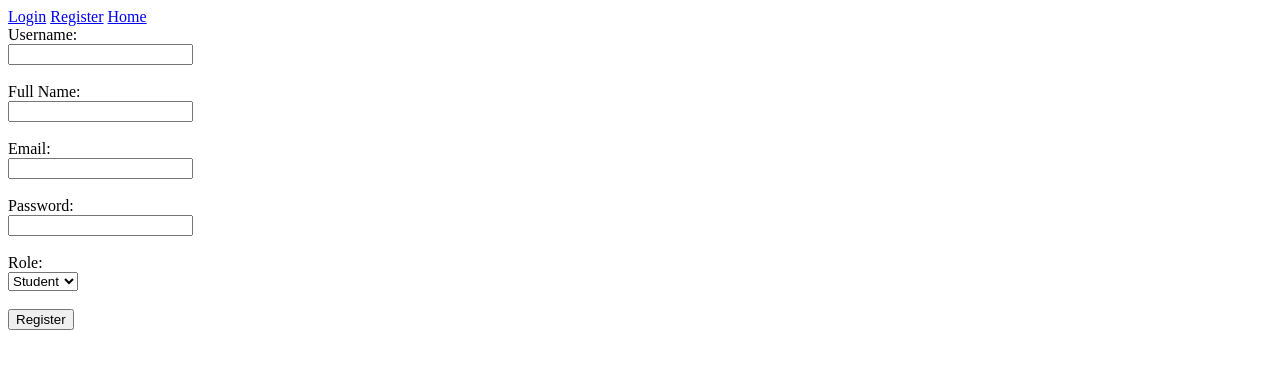
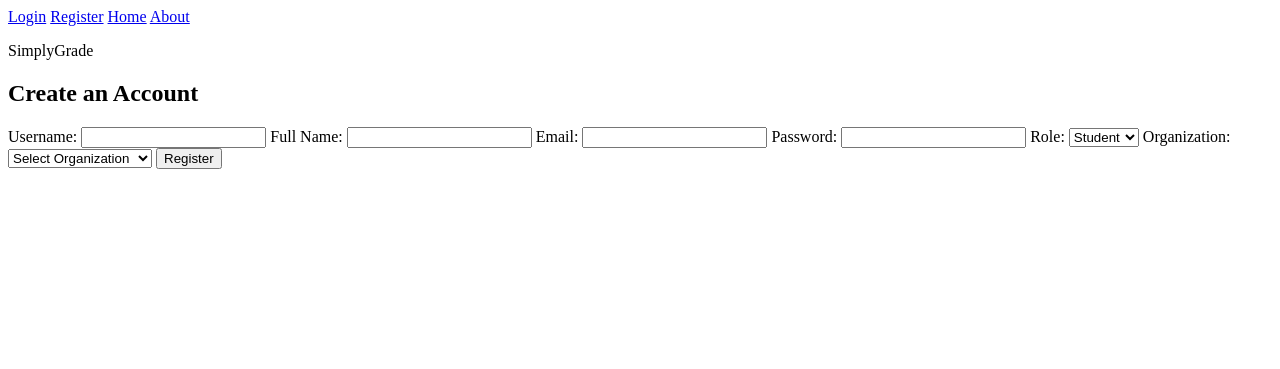
Before and after one commit to ArtemusHayden/CSCI4560_GradeBookProject, a PHP site: page /register.php in a window 1280 px wide. Shown: the top 369 px of the page. Run offline with PHP 8.4, Linux system fonts and the light colour scheme; tables that the repository leaves empty or names only in its code hold one stand-in row (values such as "Sample post").

Commit message:
Update register.php

```diff
--- a/register.php
+++ b/register.php
@@ -1,6 +1,9 @@
 <?php
     include "connect.php"; //call connection to database
     mysqli_report(MYSQLI_REPORT_OFF); //stops throwing exceptions
+
+    $orgResult = $conn->query("SELECT organization_id, organization_name FROM organizations ORDER BY organization_name ASC");
+    $message = '';
 
     if ($_SERVER["REQUEST_METHOD"] == "POST") {
         $username = trim($_POST["username"]); //retrieve user inputs from form
@@ -19,14 +22,14 @@
         $stmt->bind_param("ssssi", $username, $fullName, $email, $password, $isTeacher); // ----> SHOULD ACTUALLY PASS IN $hashPassword
 
         if ($stmt->execute()) {
-            echo "<p style='color: green;'>Registration successful!</p>";
+            $message = "Registration successful!";
         } else {
             if ($conn->errno === 1062) { //error code for duplicate entries
                 if (strpos($conn->error, 'username') !== false) { //error message for duplicate username
-                    echo "That username is already taken!";
+                     $message = "That username is already taken!";
                 }
                 if (strpos($conn->error, 'email') !== false) { //error message for duplicate email
-                    echo "That email is already registered!";
+                     $message = "That email is already registered!";
                 }
             }
         }
@@ -44,31 +47,59 @@
     <link rel="stylesheet" href="style.css">
 </head>
 <body>
-    <div class="navigation"> <!-- defaul nav bar -->
-        <a href="login.php">Login</a>
-        <a href="register.php">Register</a>
-        <a href="home.php">Home</a>
+    <div class="navigation">
+        <div class="nav-left">
+            <a href="login.php">Login</a>
+            <a href="register.php">Register</a>
+            <a href="home.php">Home</a>
+            <a href="about.php">About</a>
+        </div>
+        <div class="nav-right">
+            <p>SimplyGrade</p>
+        </div>
     </div>
 
-    <form method="POST" action="register.php"> <!-- form for user inputs -->
-        <label>Username:</label><br>
-        <input type="text" name="username" required><br><br>
 
-        <label>Full Name:</label><br>
-        <input type="text" name="fullName" required><br><br>
+<div class="register-container">
+    <h2>Create an Account</h2>
 
-        <label>Email:</label><br>
-        <input type="email" name="email" required><br><br>
+    <form method="POST" action="register.php">
+        <label>Username:</label>
+        <input type="text" name="username" required>
 
-        <label>Password:</label><br>
-        <input type="password" name="password" required><br><br>
+        <label>Full Name:</label>
+        <input type="text" name="fullName" required>
 
-        <label>Role:</label><br>
+        <label>Email:</label>
+        <input type="email" name="email" required>
+
+        <label>Password:</label>
+        <input type="password" name="password" required>
+
+        <label>Role:</label>
         <select name="role" required>
             <option value="student">Student</option>
             <option value="teacher">Teacher</option>
-        </select><br><br>
+        </select>
+
+        <label>Organization:</label>
+        <select name="organization_id" required>
+            <option value="">Select Organization</option>
+            <?php
+                if ($orgResult && $orgResult->num_rows > 0) {
+                    while ($row = $orgResult->fetch_assoc()) {
+                        echo '<option value="' . $row['organization_id'] . '">' . htmlspecialchars($row['organization_name']) . '</option>';
+                    }
+                }
+            ?>
+        </select>
 
         <button type="submit">Register</button>
     </form>
+
+    <?php
+        if (!empty($message)) {
+            echo '<p class="error-message">' . $message . '</p>';
+        }
+    ?>
 </body>
```
